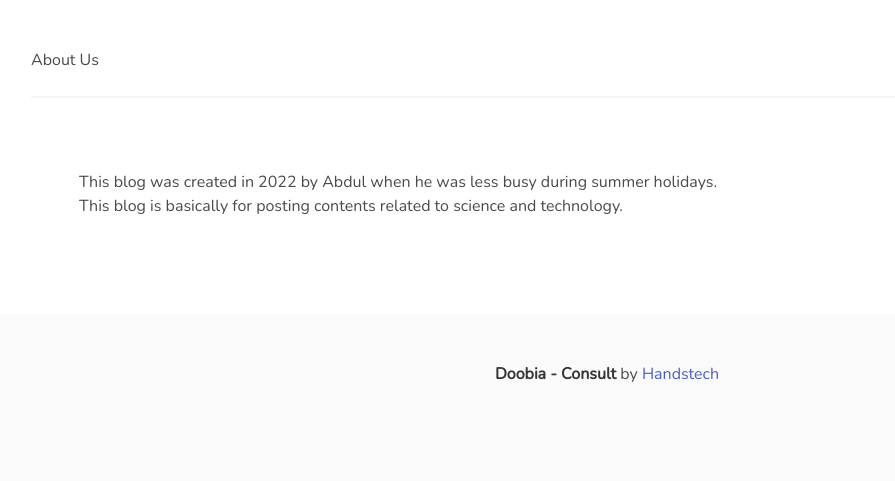
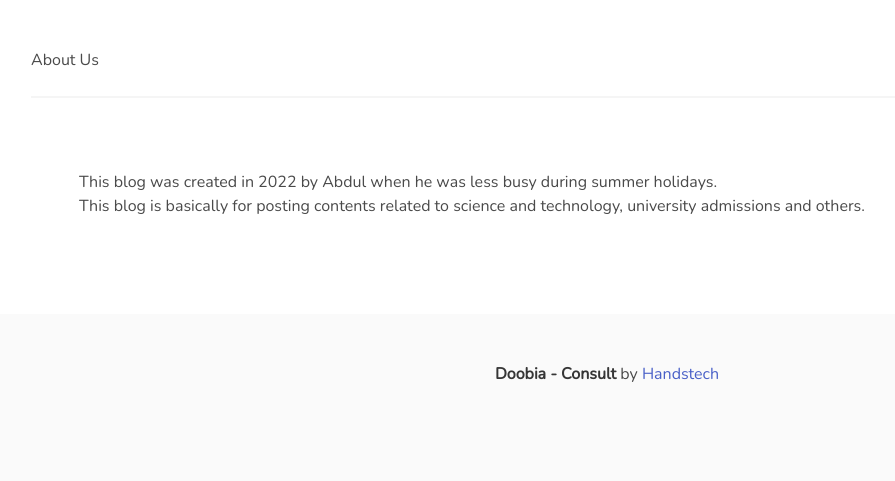
Before and after one commit to GaoxingAbdullah/dbiablog, a Django app: page /about in a window 1280 px wide. Shown: the part 56-537 px from the top of the page, without its empty margins (33-928 px from the left). Run offline with Django 4.2, Linux system fonts and the light colour scheme.

Commit message:
update about text

```diff
--- a/dbiablog/core/templates/core/about.html
+++ b/dbiablog/core/templates/core/about.html
@@ -6,7 +6,7 @@
     <hr>
     <section class="section">
         <p>This blog was created in 2022 by Abdul when he was less busy during summer holidays.</p>
-        <p>This blog is basically for posting contents related to science and technology.</p>
+        <p>This blog is basically for posting contents related to science and technology, university admissions and others.</p>
 
 
     </section>
```
